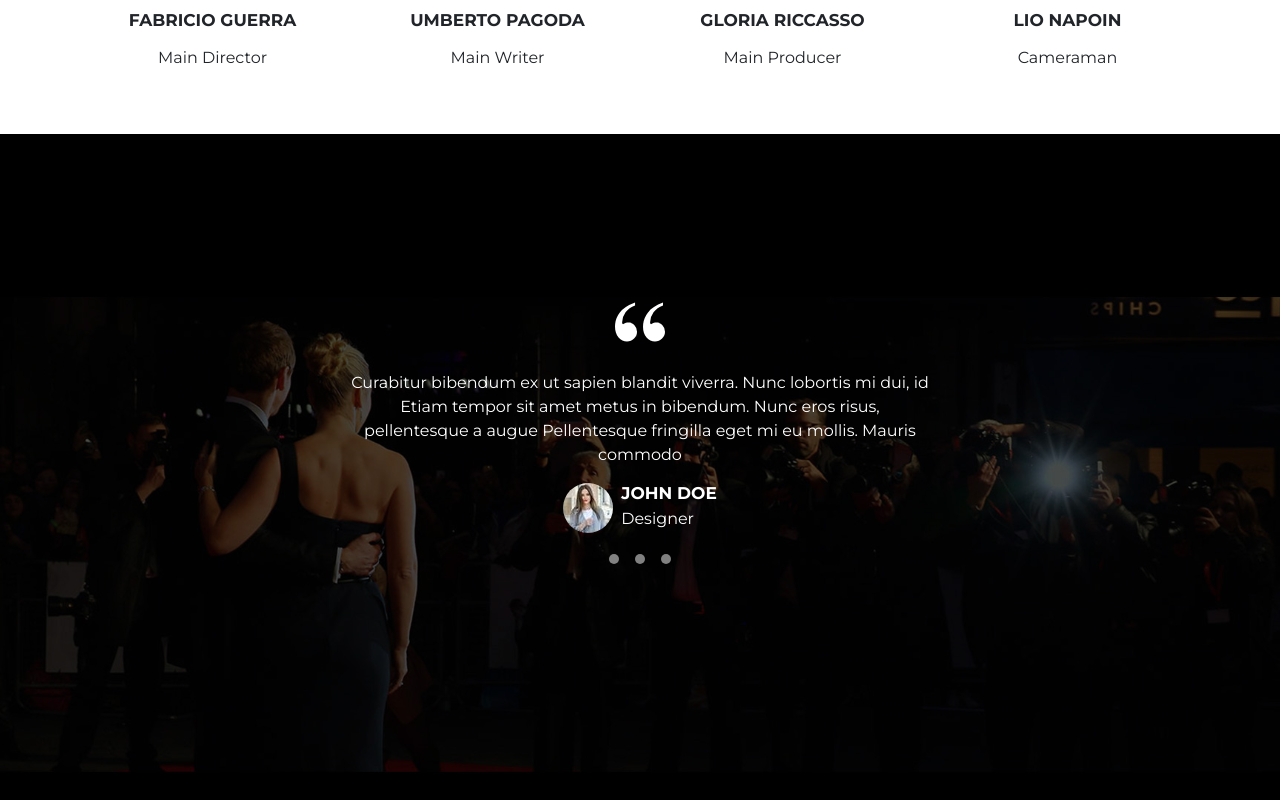
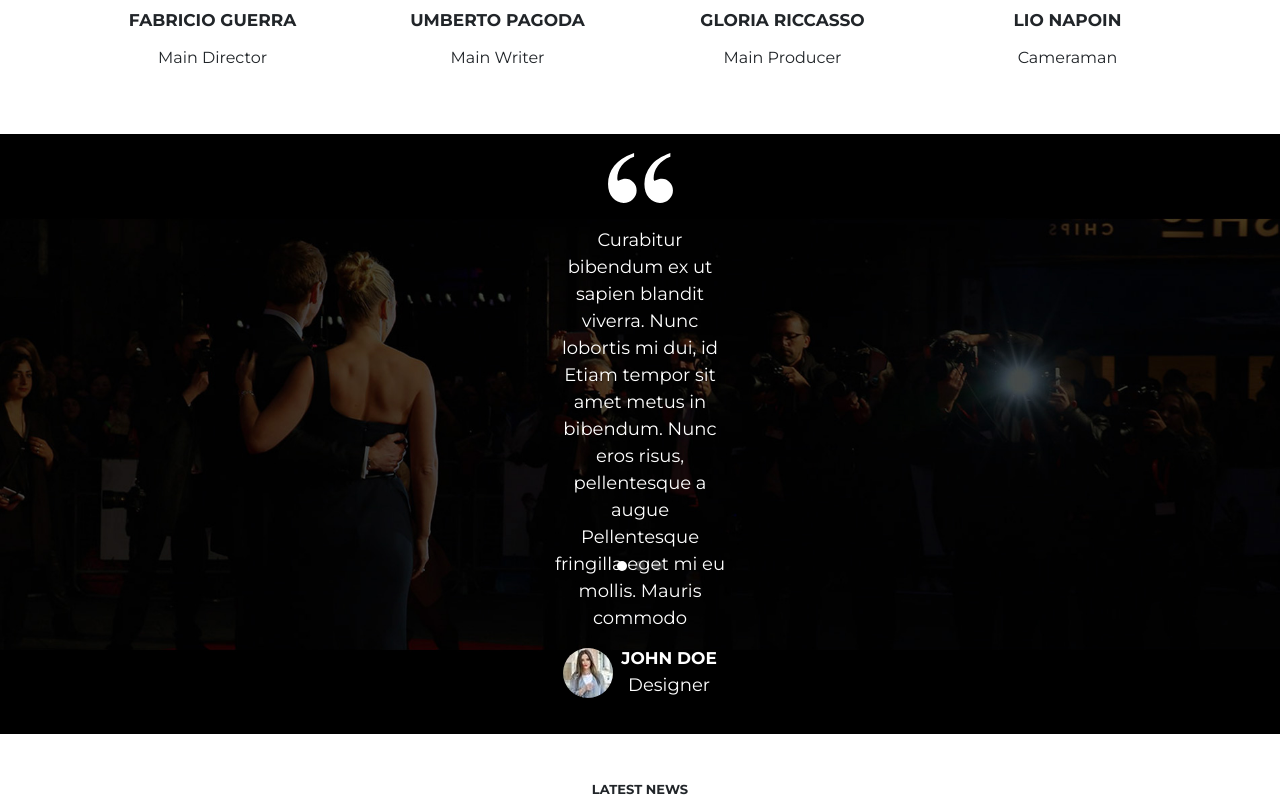
Before and after one commit to DavideGila/proj-html-vuejs, a Vue app: page / in a window 1280 px wide. Shown: the part 2980-3780 px from the top of the page. Built offline with nearby package versions, Linux system fonts and the light colour scheme.

Commit message:
made slider

```diff
--- a/src/components/main/SliderComponent.vue
+++ b/src/components/main/SliderComponent.vue
@@ -1,13 +1,19 @@
 <template>
     <section class="parallax-sixth-section">
-        <div class="container text-white position relative d-flex flex-column justify-content-center"
-            style="height: 600px; padding: 0 280px 0 280px;" v-for="element in store.designerComments">
+        <swiper
+        :pagination="{
+            clickable: true,
+        }"
+        :modules="modules"
+        class="mySwiper">
+            <swiper-slide class="container-fluid text-white d-flex flex-column justify-content-center"
+                style="height: 600px; padding: 0 550px;" v-for="element in store.designerComments">
+                <img src="/images/image (20).svg" alt="" style="width: 65px; height: 50px;" id="virgolette" class="mb-4">
                 <div class="text-center">
-                <img src="/images/image (20).svg" alt="" style="width: 50px; height: 50px;" id="virgolette" class="mb-4">
                     <p>{{ element.comment }}</p>
                 </div>
 
-            <div class="d-inline-block d-flex justify-content-center">
+                <div class="d-inline-block d-flex justify-content-center align-items-start">
                     <div class="pe-2">
                         <img :src="element.img" alt="" class="rounded-circle">
                     </div>
@@ -17,13 +23,8 @@
                         <p>{{ element.job }}</p>
                     </div>
                 </div>
-
-            <div class="text-center">
-                <span @click="selectCircle(0)" class="d-inline-block circle mx-2" :class="{ 'active': active0 }"></span>
-                <span @click="selectCircle(1)" class="d-inline-block circle mx-2" :class="{ 'active': active1 }"></span>
-                <span @click="selectCircle(2)" class="d-inline-block circle mx-2" :class="{ 'active': active2 }"></span>
-            </div>
-        </div>
+            </swiper-slide>
+        </swiper>
     </section>
     <SecondSliderComponent />
     <ThirdSliderComponent />
@@ -33,34 +34,27 @@
 import SecondSliderComponent from './SecondSliderComponent.vue';
 import ThirdSliderComponent from './ThirdSliderComponent.vue';
 import { store } from '../../data/store'
-
+import { Swiper, SwiperSlide } from 'swiper/vue';
+import 'swiper/css';
+import 'swiper/css/pagination';
+import { Pagination } from 'swiper/modules';
 
 export default {
     components: {
         SecondSliderComponent,
-        ThirdSliderComponent
+        ThirdSliderComponent,
+        Swiper,
+        SwiperSlide
     },
     data() {
         return {
-            store,
-            active0: false,
-            active1: false,
-            active2: false
+            store
         }
     },
-    methods: {
-        selectCircle(num) {
-            this.active0 = false
-            this.active1 = false
-            this.active2 = false
-            if (num === 0) {
-                this.active0 = true
-            } else if (num === 1) {
-                this.active1 = true
-            } else if (num === 2) {
-                this.active2 = true
-            }
-        }
+    setup() {
+        return {
+            modules: [Pagination],
+        };
     },
 }
 </script>
@@ -81,20 +75,18 @@ export default {
     filter: invert(93%) sepia(100%) saturate(29%) hue-rotate(136deg) brightness(107%) contrast(110%);
 }
 
-.circle {
-    height: 10px;
-    width: 10px;
-    border-radius: 50%;
-    background-color: white;
-    opacity: 0.5;
+.swiper-pagination-fraction, .swiper-pagination-custom, .swiper-horizontal > .swiper-pagination-bullets, .swiper-pagination-bullets.swiper-pagination-horizontal {
+    top: 420px;
 }
 
-.circle:hover {
+.swiper-pagination-bullet{
+    width: 10px;
+    height: 10px;
+    background-color: white;
+}
+
+.swiper-pagination-bullet:hover{
     background-color: white;
     opacity: 1;
 }
-
-.active {
-    opacity: 1;
-}
 </style>
```
Lines whose indentation alone changed are shown as unchanged.
